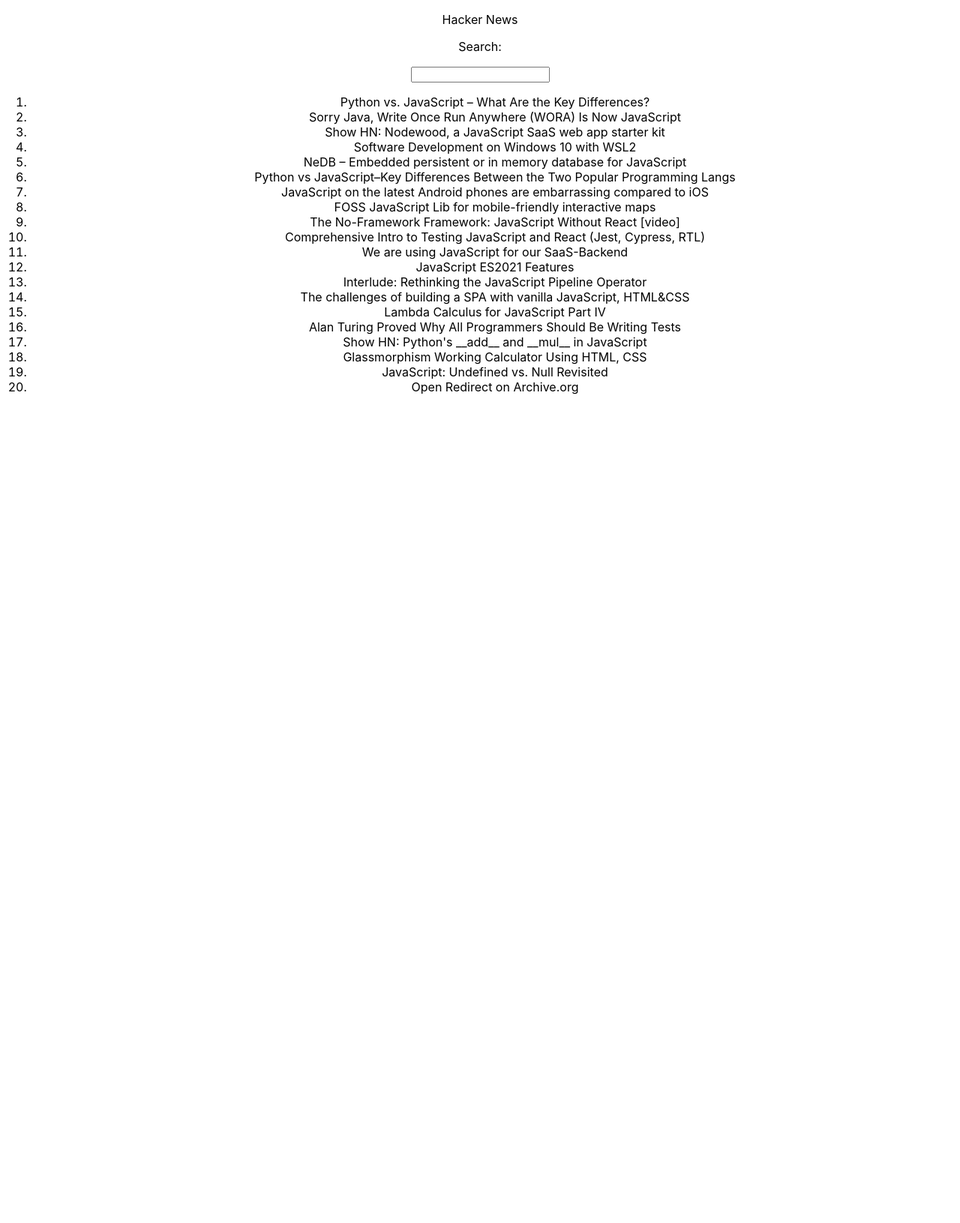
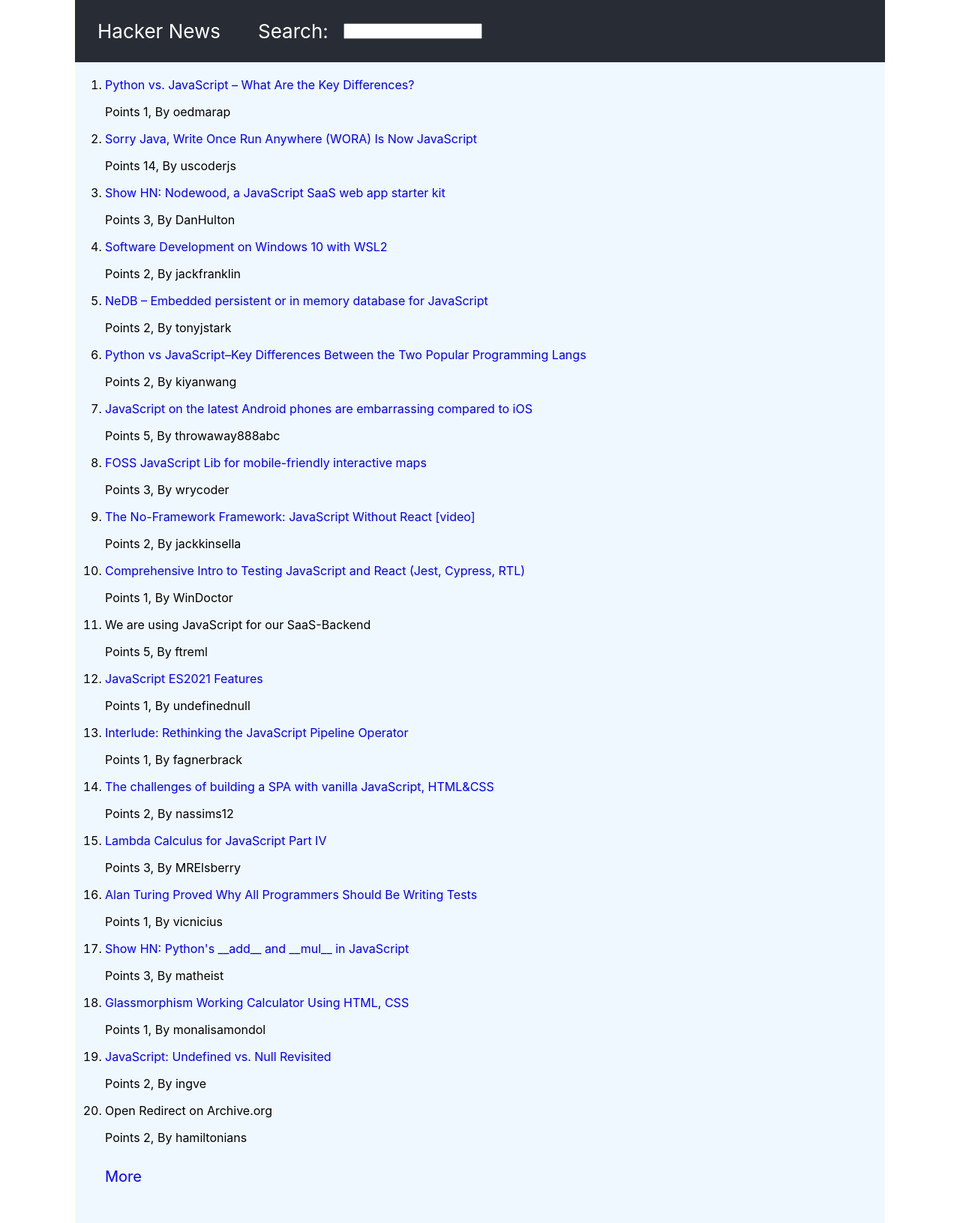
Before and after one commit to raduliviu/hackernews-clone, a React (Create React App) app: page / in a window 1280 px wide. Shown: the whole page at 75% size. Before the commit the page ends 800 px from the top, so only its background shows below. Built offline with nearby package versions, Linux system fonts and the light colour scheme.

Commit message:
setup results

```diff
--- a/src/App.css
+++ b/src/App.css
@@ -15,19 +15,62 @@
 
 .App-header {
   background-color: #282c34;
-  min-height: 100vh;
+  min-height: 10vh;
   display: flex;
-  flex-direction: column;
+  flex-direction: row;
   align-items: center;
-  justify-content: center;
+  justify-content: flex-start;
   font-size: calc(10px + 2vmin);
   color: white;
+  margin-left: 100px;
+  margin-right: 100px;
+
 }
 
 .App-link {
   color: #61dafb;
 }
 
+.search{
+  padding-right: 20px;
+}
+
+
+.headTitle{
+  margin-left: 30px;
+  margin-right: 50px;
+}
+
+
+.title{
+  text-decoration: none;
+}
+
+.content{
+  background-color: aliceblue;
+  margin-left: 100px;
+  margin-right: 100px;
+  margin-top: 0;
+  margin-bottom: 0;
+  padding-top: 20px;
+  padding-bottom: 50px;
+}
+.contentRow{
+  text-align: left;
+}
+
+.subtext{
+  text-align: left;
+}
+
+.btnMore{
+  display: flex;
+  justify-content: left;
+  margin-top: 30px;
+  text-decoration: none;
+  font-size: 20px;
+  cursor: pointer;
+}
 @keyframes App-logo-spin {
   from {
     transform: rotate(0deg);
--- a/src/Header.js
+++ b/src/Header.js
@@ -2,9 +2,9 @@
 
 function Header () {
     return(
-        <header>
-            <p>Hacker News</p>
-            <p>Search:</p>
+        <header className="App-header">
+            <p className="headTitle">Hacker News</p>
+            <p className="search">Search: </p>
             <input type="text"/>
         </header>
     )
--- a/src/Main.js
+++ b/src/Main.js
@@ -1,20 +1,20 @@
-import React from 'react';
-import Result from './Result'
+import React from "react";
+import Result from "./Result";
 
-function Main (props) {
-    console.log(props)
-    return (
-        <main>
-            <ol>
-                {props.searchResults.hits.map(result => {
-                   return <Result
-                       result={result}
-                       key={result.objectID}
-                   />
-                })}
-            </ol>
-        </main>
-    )
+function Main(props) {
+  console.log(props);
+  return (
+    <main>
+      <ol className="content">
+        {props.searchResults.hits.map((result) => {
+          return <Result result={result} key={result.objectID} />;
+        })}
+        <a className="btnMore" href="#">
+          More
+        </a>
+      </ol>
+    </main>
+  );
 }
 
-export default Main
+export default Main;
--- a/src/Result.js
+++ b/src/Result.js
@@ -2,7 +2,9 @@
 
 function Result ({result}) {
     return(
-            <li>{result.title}</li>
+        <li className="contentRow"><a className="title" href={result.url}>{result.title}</a>
+        <p className="subtext">Points {result.points}, By {result.author}</p>
+        </li>
     )
 }
 
```
